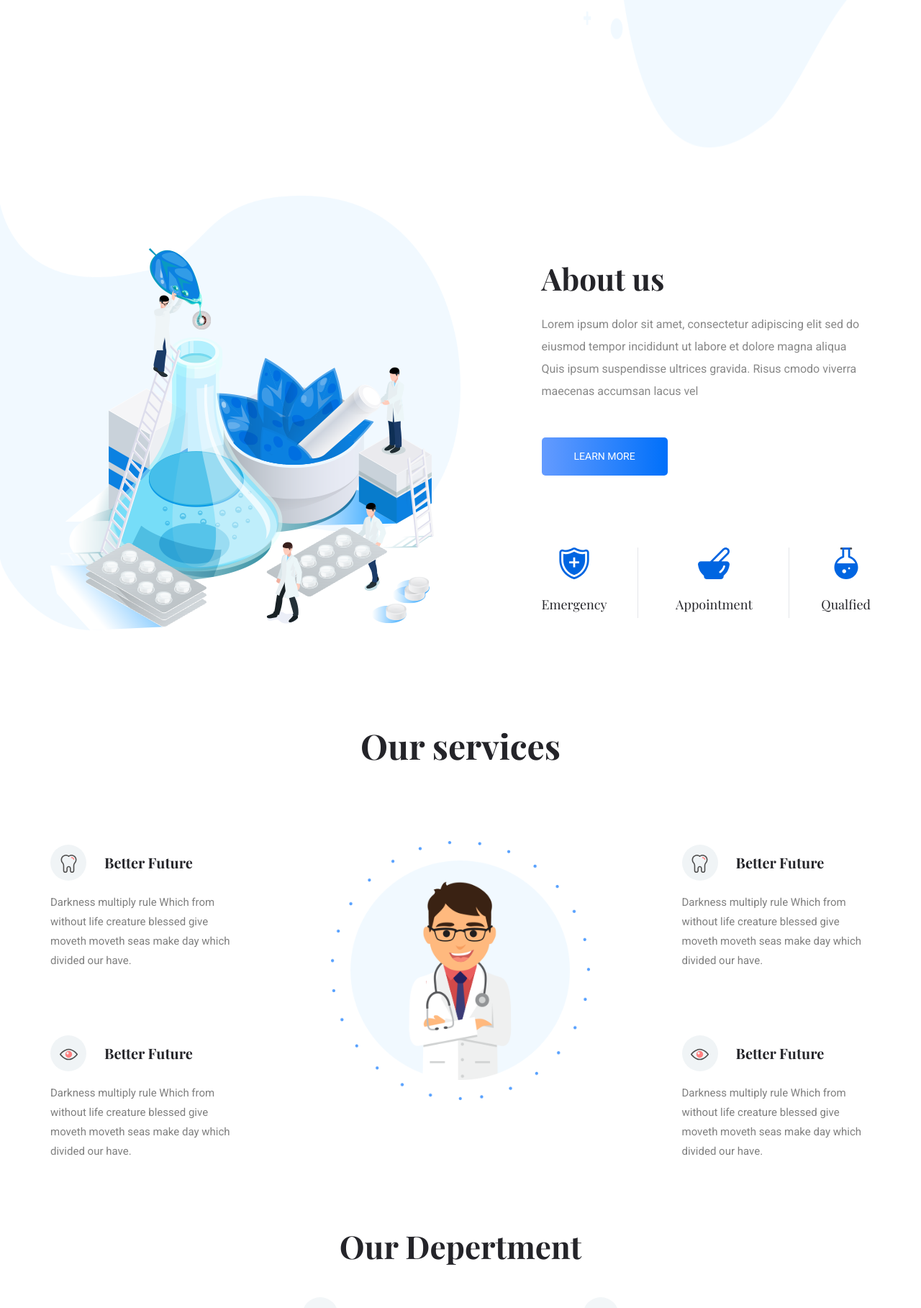
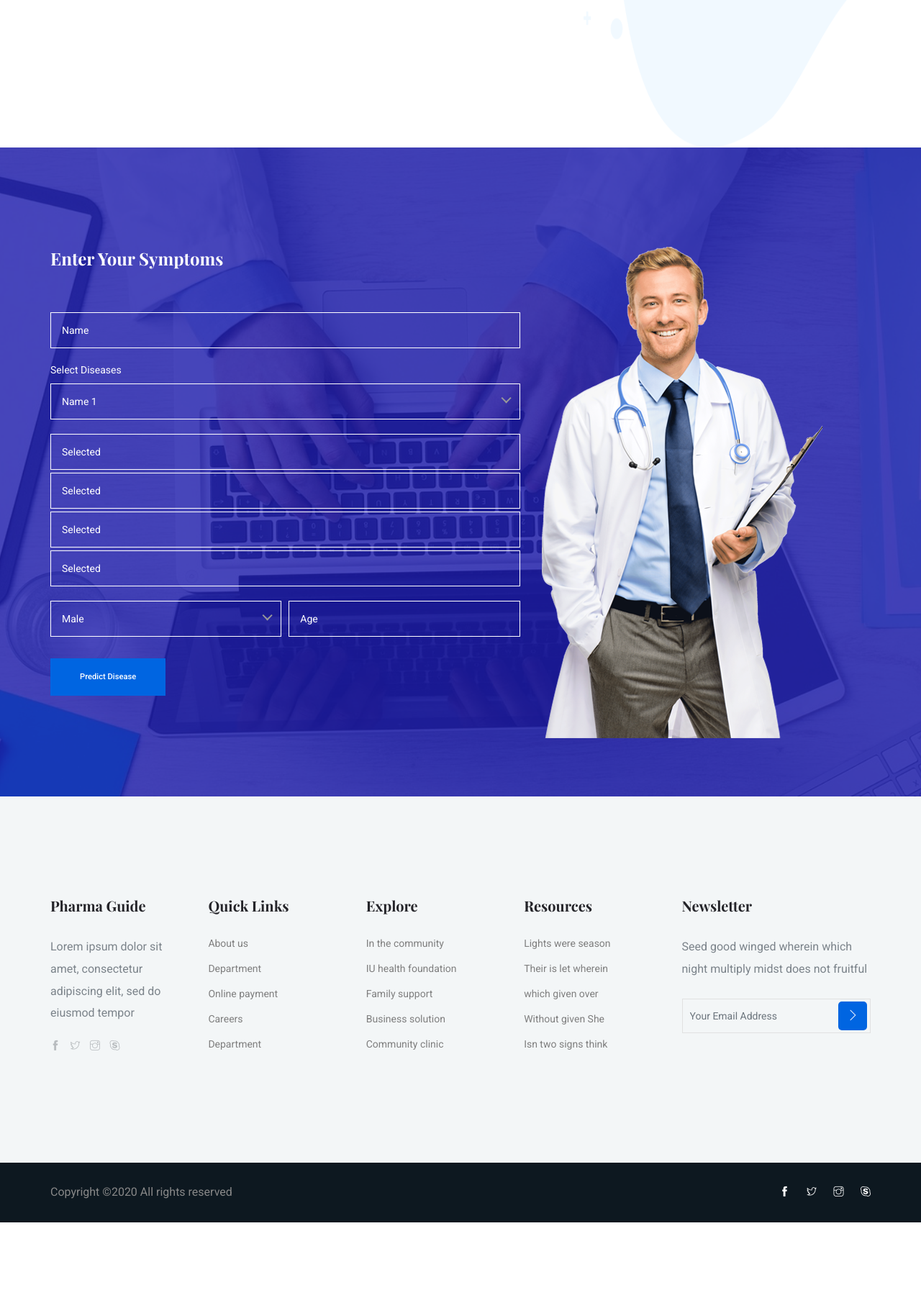
Before and after one commit to therealrahulsahu/PharmaGuide, a Flask app: page /home in a window 1280 px wide. Shown: the part 730-2548 px from the top of the page at 72% size. After the commit the page ends 2429 px from the top, so only its background shows below. Run offline with Flask 2, Linux system fonts and the light colour scheme; some libraries are stand-ins or nearby versions.

Commit message:
Form added (Left)

```diff
--- a/app.py
+++ b/app.py
@@ -3,7 +3,7 @@ from Mongo import PharmaDBMainDS
 
 app = Flask(__name__)
 app.dts = PharmaDBMainDS()
-app.dts.set_localhost()
+# app.dts.set_localhost()
 app.my_ip = '192.168.43.27'
 app.my_port = 80
 
@@ -13,9 +13,20 @@ def root():
     return redirect(url_for('home'))
 
 
-@app.route('/home')
+@app.route('/home', methods=['POST', 'GET'])
 def home():
-    return render_template('index.html')
+    html_data = {
+        'my_ip': app.my_ip,
+        'my_port': app.my_port,
+        'present': False,
+        'message': '',
+        'current_query': {
+
+        }
+    }
+    if request.method == 'POST':
+        pass
+    return render_template('index.html', html_data=html_data)
 
 
 @app.route('/about')
--- a/templates/index.html
+++ b/templates/index.html
@@ -29,8 +29,63 @@
     </section>
     <!-- banner part start-->
 
+    <!--::Symptoms input::-->
+    <section class="regervation_part section_padding">
+        <div class="container">
+            <div class="row align-items-center regervation_content">
+                <div class="col-lg-7">
+                    <div class="regervation_part_iner">
+                        <form action="{{ 'http://{}:{}/home'.format(html_data['my_ip'], html_data['my_port']) }}" method="post">
+                            <h2>Enter Your Symptoms</h2>
+                            <div class="form-row">
+                                <div class="form-group col-md-12">
+                                    <input name="p_name" id="p_name" type="text" class="form-control" placeholder="Name" required>
+                                </div>
+                                <div class="form-group col-md-12">
+                                    <label for="disease_list" style="color: white">Select Diseases</label>
+                                    <select class="form-control" required name="disease_list" id="disease_list">
+                                        <option value="d1">Name 1</option>
+                                        <option value="d2">Name 2</option>
+                                        <option value="d3">Name 3</option>
+                                        <option value="d4">Name 4</option>
+                                        <option value="d5">Name 5</option>
+                                    </select>
+                                </div>
+                                <div class="form-group col-md-12" id="disease_box">
+                                    <input type="text" class="form-control" placeholder="Selected">
+                                    <input type="text" class="form-control" placeholder="Selected">
+                                    <input type="text" class="form-control" placeholder="Selected">
+                                    <input type="text" class="form-control" placeholder="Selected">
+                                </div>
+                                <div class="form-group col-md-6">
+                                    <select class="form-control" name="gender" id="gender" required>
+                                        <option value="male" selected>Male</option>
+                                        <option value="female">Female</option>
+                                    </select>
+                                </div>
+                                <div class="form-group col-md-6">
+                                    <input type="number" min="1" max="110" class="form-control" placeholder="Age" name="age" id="age" required>
+                                </div>
+
+                            </div>
+                            <div class="button-group-area mt-40">
+                                <button type="submit" class="genric-btn primary e-large">Predict Disease</button>
+                            </div>
+                        </form>
+                    </div>
+                </div>
+                <div class="col-lg-5 col-md-6">
+                    <div class="reservation_img">
+                        <img src="{{ url_for('static', filename='img/reservation.png') }}" alt="" class="reservation_img_iner">
+                    </div>
+                </div>
+            </div>
+        </div>
+    </section>
+    <!--::Symptoms end here::-->
+
     <!-- about us part start-->
-    <section class="about_us padding_top">
+    <section style="display:none" class="about_us padding_top">
         <div class="container">
             <div class="row justify-content-between align-items-center">
                 <div class="col-md-6 col-lg-6">
@@ -68,7 +123,7 @@
     <!-- about us part end-->
 
     <!-- feature_part start-->
-    <section class="feature_part">
+    <section style="display:none" class="feature_part">
         <div class="container">
             <div class="row justify-content-center">
                 <div class="col-xl-8">
@@ -125,7 +180,7 @@
     <!-- feature_part start-->
 
     <!-- our depertment part start-->
-    <section class="our_depertment section_padding">
+    <section style="display:none" class="our_depertment section_padding">
         <div class="container">
             <div class="row justify-content-center text-center">
                 <div class="col-xl-12">
@@ -182,7 +237,7 @@
     <!-- our depertment part end-->
 
     <!--::doctor_part start::-->
-    <section class="doctor_part section_padding">
+    <section style="display:none" class="doctor_part section_padding">
         <div class="container">
             <div class="row justify-content-center">
                 <div class="col-xl-8">
@@ -283,7 +338,7 @@
     <!--::doctor_part end::-->
 
     <!--::regervation_part start::-->
-    <section class="regervation_part section_padding">
+    <section style="display:none" class="regervation_part section_padding">
         <div class="container">
             <div class="row align-items-center regervation_content">
                 <div class="col-lg-7">
@@ -342,7 +397,7 @@
     <!--::regervation_part end::-->
 
     <!--::blog_part start::-->
-    <section class="blog_part section_padding">
+    <section style="display:none" class="blog_part section_padding">
         <div class="container">
             <div class="row justify-content-center">
                 <div class="col-xl-8">
```
